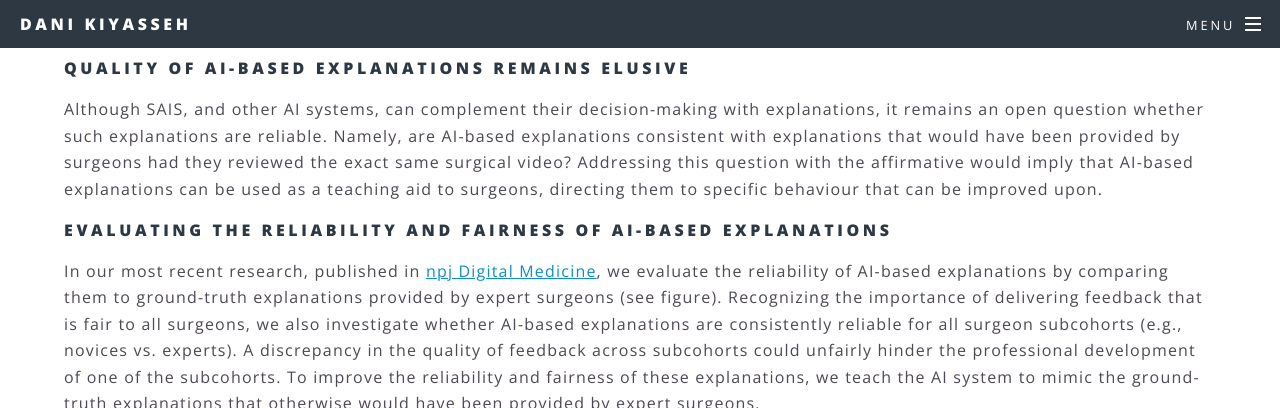
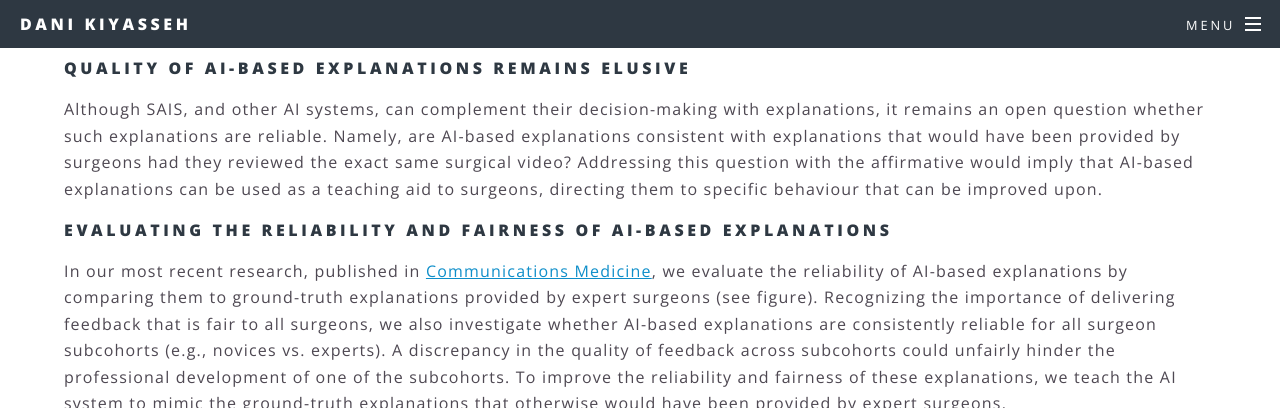
Before and after one commit to danikiyasseh/danikiyasseh.github.io, a Jekyll site: the page blogs/TWIX/index.html, which Jekyll copies as it is, in a window 1280 px wide and 900 px high, scrolled down 849 px, cut to the strip 0-408 px from the top of the window. Built offline with Jekyll 4.4.1, drawn with Linux system fonts in a browser that asks for light colours; a style sheet for code colours, icons or effects is not loaded.

Commit message:
Update index.html

```diff
--- a/blogs/TWIX/index.html
+++ b/blogs/TWIX/index.html
@@ -152,7 +152,7 @@
     Evaluating the reliability and fairness of AI-based explanations
     </h4>
         <p>
-        In our most recent research, published in <a href="https://www.nature.com/articles/s41746-023-00766-2" style="color:#0e8ec9;"><u>npj Digital Medicine</u></a>, we evaluate the reliability of AI-based explanations by comparing them to ground-truth explanations provided by expert surgeons (see figure).
+        In our most recent research, published in <a href="https://www.nature.com/articles/s43856-023-00263-3 " style="color:#0e8ec9;"><u>Communications Medicine</u></a>, we evaluate the reliability of AI-based explanations by comparing them to ground-truth explanations provided by expert surgeons (see figure).
         Recognizing the importance of delivering feedback that is fair to all surgeons, we also investigate whether AI-based explanations are consistently reliable for all surgeon subcohorts (e.g., novices vs. experts).
         A discrepancy in the quality of feedback across subcohorts could unfairly hinder the professional development of one of the subcohorts.
         To improve the reliability and fairness of these explanations, we teach the AI system to mimic the ground-truth explanations that otherwise would have been provided by expert surgeons.
```
